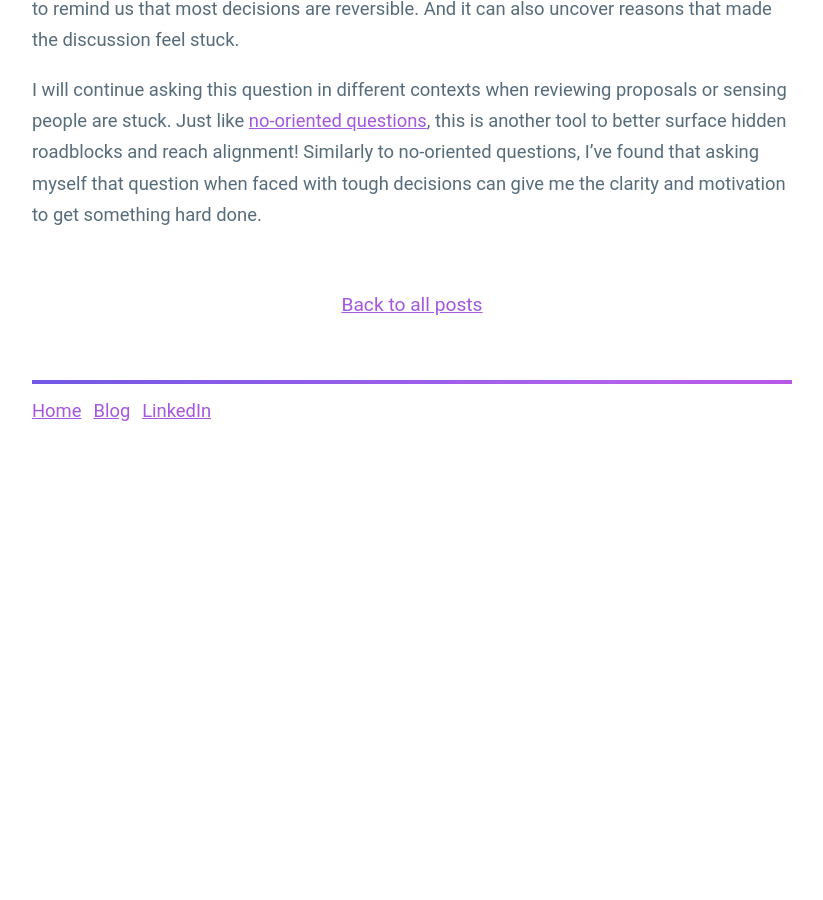
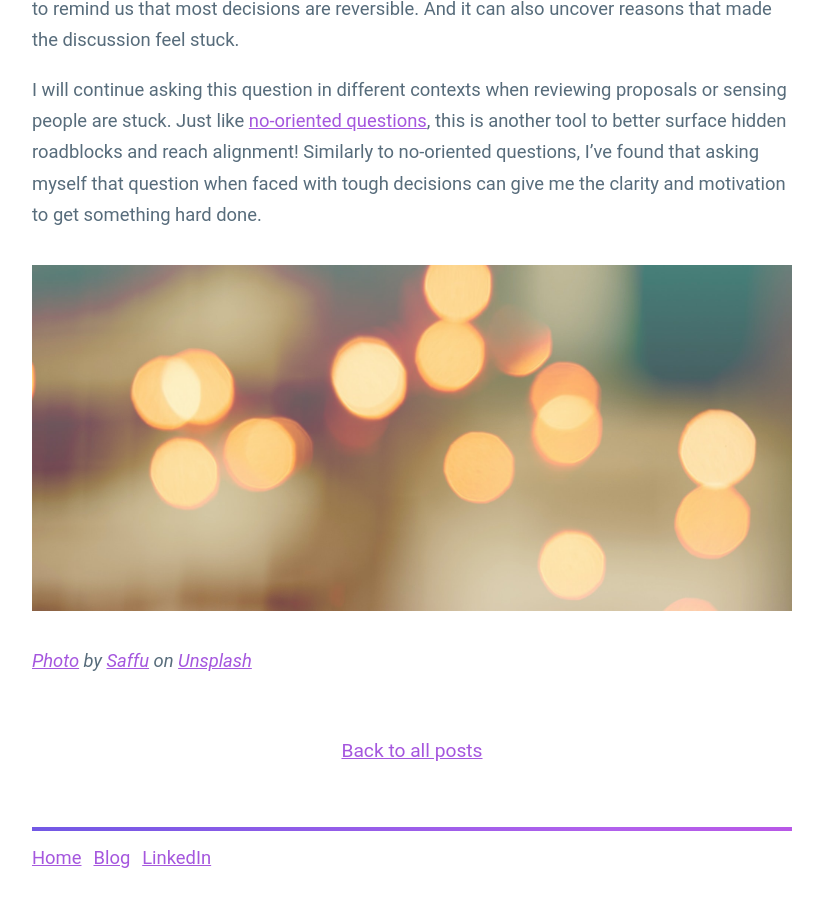
Before and after one commit to guillermodlpa/site, a Jekyll site: the page built from _posts/2022-02-08-what-do-we-lose-if-we-dont-make-this-decision.markdown, in a window 1280 px wide and 900 px high, scrolled down 1516 px. Shown: the whole window, without its empty margins (228-1051 px from the left). Built offline with Jekyll 4.4.1, drawn with Linux system fonts in a browser that asks for light colours; before the commit the page ends 1970 px from its top, so only the background shows below that.

Commit message:
Updated What Do We Lose If We Dont Make This Decision

```diff
--- a/_posts/2022-02-08-what-do-we-lose-if-we-dont-make-this-decision.markdown
+++ b/_posts/2022-02-08-what-do-we-lose-if-we-dont-make-this-decision.markdown
@@ -21,3 +21,7 @@ Everyone in the group expressed alignment about wanting to make the ownership ch
 **“What do we lose if we don’t make this decision?”** is a powerful question for a decision that *feels* scary. It enables to lay out the expected results and missed opportunities. It’s also good to remind us that most decisions are reversible. And it can also uncover reasons that made the discussion feel stuck.
 
 I will continue asking this question in different contexts when reviewing proposals or sensing people are stuck. Just like [no-oriented questions](https://guillermodelapuente.com/blog/no-oriented-questions-to-get-others-to-act/), this is another tool to better surface hidden roadblocks and reach alignment! Similarly to no-oriented questions, I’ve found that asking myself that question when faced with tough decisions can give me the clarity and motivation to get something hard done.
+
+![saffu-E4kKGI4oGaU-unsplash-cover-bg.jpeg](/uploads/saffu-E4kKGI4oGaU-unsplash-cover-bg.jpeg)
+
+*[Photo](https://unsplash.com/photos/E4kKGI4oGaU) by [Saffu](https://unsplash.com/@saffu?utm_source=unsplash&utm_medium=referral&utm_content=creditCopyText) on [Unsplash](https://unsplash.com/s/photos/movement?utm_source=unsplash&utm_medium=referral&utm_content=creditCopyText)*
```
